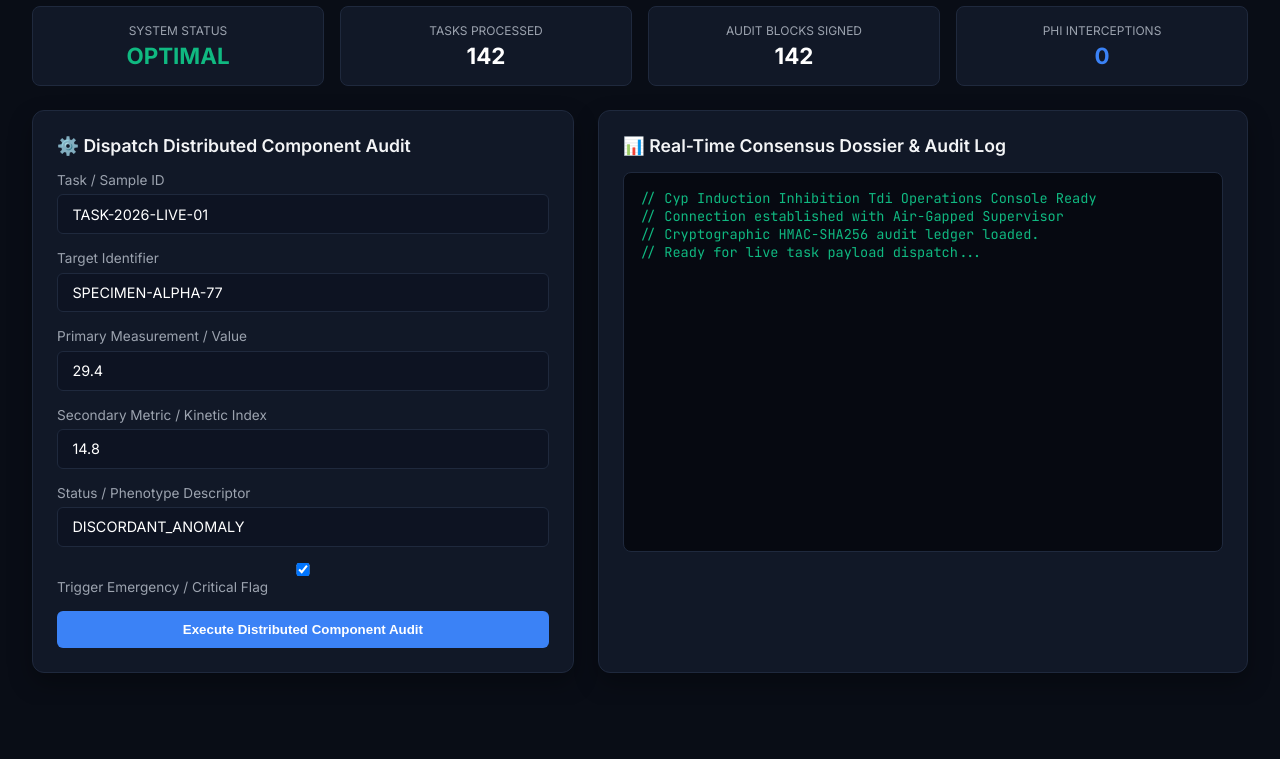
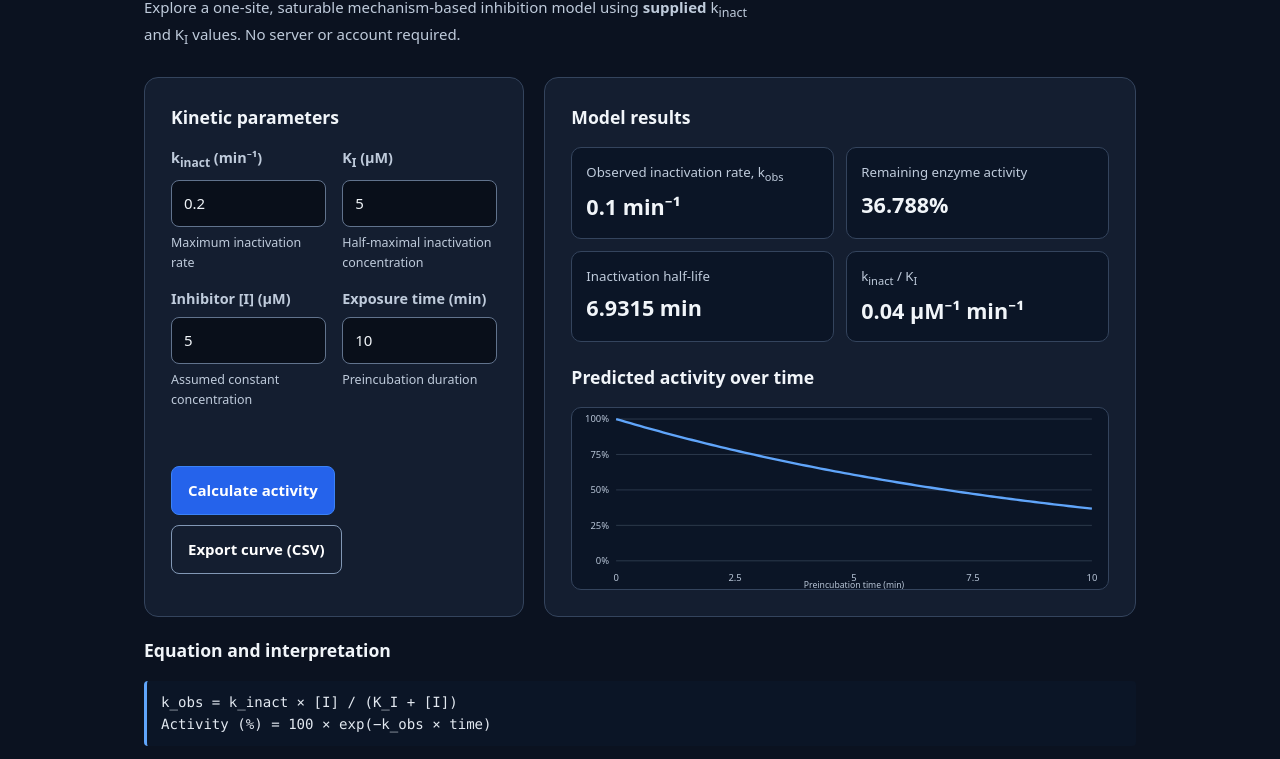
Before and after one commit to abusuraihsakhri/cyp-induction-inhibition-tdi, a plain HTML site: page web/index.html in a window 1280 px wide. Shown: the part 135-894 px from the top of the page. Before the commit the page ends 840 px from the top, so only its background shows below. Drawn offline with Linux system fonts and the light colour scheme.

Commit message:
Replace broken simulation console with transparent functioning TDI calculator

```diff
--- a/web/index.html
+++ b/web/index.html
@@ -1,236 +1,119 @@
-<!DOCTYPE html>
+<!doctype html>
 <html lang="en">
 <head>
-    <meta charset="UTF-8">
-    <meta name="viewport" content="width=device-width, initial-scale=1.0">
-    <title>Cyp Induction Inhibition Tdi — Operations Console</title>
-    <link href="https://fonts.googleapis.com/css2?family=Inter:wght@300;400;600;700&family=JetBrains+Mono:wght@400;600&display=swap" rel="stylesheet">
+  <meta charset="utf-8">
+  <meta name="viewport" content="width=device-width,initial-scale=1">
+  <meta name="description" content="Local CYP time-dependent inactivation kinetic model using fitted k_inact and K_I parameters.">
+  <title>CYP Time-Dependent Inactivation | Kinetic Model</title>
   <style>
-        :root {
-            --bg: #090d16;
-            --card: #111827;
-            --border: #1f293d;
-            --accent: #3b82f6;
-            --accent-glow: rgba(59, 130, 246, 0.25);
-            --text: #f3f4f6;
-            --text-muted: #9ca3af;
-            --danger: #ef4444;
-            --warning: #f59e0b;
-            --success: #10b981;
-        }
-        * { box-sizing: border-box; margin: 0; padding: 0; }
-        body {
-            font-family: 'Inter', sans-serif;
-            background: var(--bg);
-            color: var(--text);
-            padding: 2rem;
-            min-height: 100vh;
-        }
-        .header {
-            display: flex;
-            justify-content: space-between;
-            align-items: center;
-            border-bottom: 1px solid var(--border);
-            padding-bottom: 1.5rem;
-            margin-bottom: 2rem;
-        }
-        .header-title h1 { font-size: 1.6rem; font-weight: 700; color: #fff; }
-        .header-title p { color: var(--text-muted); font-size: 0.9rem; margin-top: 0.25rem; }
-        .badge {
-            display: inline-block;
-            padding: 0.3rem 0.8rem;
-            border-radius: 9999px;
-            font-size: 0.75rem;
-            font-weight: 600;
-            background: var(--accent-glow);
-            color: var(--accent);
-            border: 1px solid var(--accent);
-        }
-        .grid {
-            display: grid;
-            grid-template-columns: 1fr 1.2fr;
-            gap: 1.5rem;
-        }
-        .card {
-            background: var(--card);
-            border: 1px solid var(--border);
-            border-radius: 12px;
-            padding: 1.5rem;
-            box-shadow: 0 10px 25px rgba(0,0,0,0.3);
-        }
-        .card h2 {
-            font-size: 1.1rem;
-            font-weight: 600;
-            margin-bottom: 1rem;
-            display: flex;
-            align-items: center;
-            gap: 0.5rem;
-        }
-        .form-group { margin-bottom: 1rem; }
-        label { display: block; font-size: 0.85rem; color: var(--text-muted); margin-bottom: 0.4rem; }
-        input, select, textarea {
-            width: 100%;
-            padding: 0.65rem 0.9rem;
-            background: #0d1322;
-            border: 1px solid var(--border);
-            border-radius: 6px;
-            color: #fff;
-            font-family: inherit;
-            font-size: 0.9rem;
-        }
-        input:focus, textarea:focus { outline: none; border-color: var(--accent); }
-        .btn {
-            background: var(--accent);
-            color: #fff;
-            border: none;
-            padding: 0.7rem 1.4rem;
-            border-radius: 6px;
-            font-weight: 600;
-            cursor: pointer;
-            transition: 0.2s;
-            width: 100%;
-        }
-        .btn:hover { background: #2563eb; }
-        .terminal {
-            background: #060911;
-            border: 1px solid var(--border);
-            border-radius: 8px;
-            padding: 1rem;
-            font-family: 'JetBrains Mono', monospace;
-            font-size: 0.85rem;
-            color: #10b981;
-            height: 380px;
-            overflow-y: auto;
-            white-space: pre-wrap;
-        }
-        .metrics-bar {
-            display: grid;
-            grid-template-columns: repeat(4, 1fr);
-            gap: 1rem;
-            margin-bottom: 1.5rem;
-        }
-        .metric-box {
-            background: var(--card);
-            border: 1px solid var(--border);
-            border-radius: 8px;
-            padding: 1rem;
-            text-align: center;
-        }
-        .metric-val { font-size: 1.4rem; font-weight: 700; color: #fff; margin-top: 0.25rem; }
-        .metric-label { font-size: 0.75rem; color: var(--text-muted); text-transform: uppercase; }
+    :root { color-scheme: dark; --bg:#0b1220; --surface:#141e30; --line:#34445d; --text:#f1f5f9; --muted:#bfcbdb; --accent:#60a5fa; }
+    * { box-sizing:border-box; }
+    body { margin:0; background:var(--bg); color:var(--text); font:15px/1.55 system-ui, -apple-system, Segoe UI, sans-serif; }
+    .shell { max-width:1080px; margin:auto; padding:clamp(18px,4vw,44px); }
+    h1 { font-size:clamp(1.6rem,3vw,2.35rem); line-height:1.2; margin:0 0 8px; letter-spacing:-.03em; }
+    h2 { font-size:1.1rem; margin:0 0 16px; }
+    p { margin:0 0 16px; }
+    .subtitle, .note { color:var(--muted); max-width:72ch; }
+    .topline { display:inline-block; color:var(--accent); font-size:.78rem; letter-spacing:.12em; font-weight:700; text-transform:uppercase; margin-bottom:12px; }
+    .layout { display:grid; grid-template-columns:minmax(280px, .9fr) minmax(340px, 1.4fr); gap:20px; margin-top:28px; }
+    .card { background:var(--surface); border:1px solid var(--line); border-radius:14px; padding:clamp(18px,2.3vw,26px); }
+    .fields { display:grid; grid-template-columns:1fr 1fr; gap:16px; }
+    label { display:block; color:var(--muted); font-weight:600; font-size:.9rem; margin-bottom:7px; }
+    input { width:100%; min-width:0; padding:11px 12px; border-radius:8px; border:1px solid #61738d; background:#090f1a; color:var(--text); font:inherit; }
+    input:focus-visible, button:focus-visible, a:focus-visible { outline:3px solid #93c5fd; outline-offset:2px; }
+    .hint { font-size:.78rem; color:var(--muted); margin:6px 0 0; }
+    button { background:#2563eb; color:#fff; border:1px solid #3b82f6; border-radius:8px; padding:12px 16px; font:inherit; font-weight:700; cursor:pointer; }
+    button:hover:not(:disabled) { background:#1d4ed8; }
+    button:disabled { opacity:.52; cursor:not-allowed; }
+    .actions { display:flex; flex-wrap:wrap; gap:10px; margin-top:22px; }
+    .secondary { background:transparent; border-color:#8298b5; }
+    .secondary:hover:not(:disabled) { background:#26344c; }
+    .metrics { display:grid; grid-template-columns:repeat(2,minmax(0,1fr)); gap:12px; }
+    .metric { padding:14px; border-radius:10px; border:1px solid var(--line); background:#0b1526; }
+    .metric .key { font-size:.83rem; color:var(--muted); }
+    .metric .val { font-size:clamp(1.05rem,2vw,1.35rem); font-weight:700; font-variant-numeric:tabular-nums; overflow-wrap:anywhere; margin-top:5px; }
+    .chart { margin-top:22px; }
+    svg { width:100%; height:auto; display:block; border:1px solid var(--line); border-radius:10px; background:#0b1526; }
+    .formula { display:block; padding:10px 14px; border-left:3px solid var(--accent); background:#0b1526; color:#e2e8f0; border-radius:4px; font: .88rem/1.6 ui-monospace,SFMono-Regular,Consolas,monospace; overflow-x:auto; margin:16px 0; }
+    .explain { margin-top:20px; }
+    .explain h2 { margin-bottom:8px; }
+    .explain p { color:var(--muted); }
+    .error { color:#fca5a5; min-height:1.5em; margin:12px 0 0; }
+    footer { margin-top:30px; padding-top:18px; border-top:1px solid var(--line); color:var(--muted); font-size:.87rem; }
+    a { color:#93c5fd; }
+    @media(max-width:760px) { .layout { grid-template-columns:1fr; } }
+    @media(max-width:420px) { .fields, .metrics { grid-template-columns:1fr; } }
   </style>
 </head>
 <body>
+  <main class="shell">
+    <header>
+      <span class="topline">Computational pharmacology · local browser tool</span>
+      <h1>CYP time-dependent inactivation</h1>
+      <p class="subtitle">Explore a one-site, saturable mechanism-based inhibition model using <strong>supplied</strong> k<sub>inact</sub> and K<sub>I</sub> values. No server or account required.</p>
+    </header>
 
-    <div class="header">
-        <div class="header-title">
-            <h1>Cyp Induction Inhibition Tdi</h1>
-            <p>Domain: Clinical & Cryptographic AI | Standard: CAP / CLSI / NIST Standards | LabMind-Atlas Architecture</p>
+    <div class="layout">
+      <section class="card" aria-labelledby="inputs-heading">
+        <h2 id="inputs-heading">Kinetic parameters</h2>
+        <form id="kinetics-form">
+          <div class="fields">
+            <div>
+              <label for="kinact">k<sub>inact</sub> (min⁻¹)</label>
+              <input id="kinact" type="number" min="0" step="any" required value="0.2" inputmode="decimal">
+              <p class="hint">Maximum inactivation rate</p>
             </div>
             <div>
-            <span class="badge">Air-Gapped Active</span>
-            <span class="badge" style="background: rgba(16,185,129,0.2); color: #10b981; border-color: #10b981;">Zero-PHI Guard Active</span>
+              <label for="ki">K<sub>I</sub> (µM)</label>
+              <input id="ki" type="number" min="0.000000000001" step="any" required value="5" inputmode="decimal">
+              <p class="hint">Half-maximal inactivation concentration</p>
+            </div>
+            <div>
+              <label for="inhibitor">Inhibitor [I] (µM)</label>
+              <input id="inhibitor" type="number" min="0" step="any" required value="5" inputmode="decimal">
+              <p class="hint">Assumed constant concentration</p>
+            </div>
+            <div>
+              <label for="minutes">Exposure time (min)</label>
+              <input id="minutes" type="number" min="0" step="any" required value="10" inputmode="decimal">
+              <p class="hint">Preincubation duration</p>
             </div>
           </div>
+          <p id="form-error" class="error" role="alert" aria-live="polite"></p>
+          <div class="actions">
+            <button type="submit">Calculate activity</button>
+            <button type="button" id="export" class="secondary" disabled>Export curve (CSV)</button>
+          </div>
+        </form>
+      </section>
 
-    <div class="metrics-bar">
-        <div class="metric-box">
-            <div class="metric-label">System Status</div>
-            <div class="metric-val" style="color: var(--success);" id="m-status">OPTIMAL</div>
+      <section class="card" aria-labelledby="results-heading">
+        <h2 id="results-heading">Model results</h2>
+        <div id="result" hidden aria-live="polite">
+          <div class="metrics">
+            <div class="metric"><div class="key">Observed inactivation rate, k<sub>obs</sub></div><div class="val" id="kobs">—</div></div>
+            <div class="metric"><div class="key">Remaining enzyme activity</div><div class="val" id="activity">—</div></div>
+            <div class="metric"><div class="key">Inactivation half-life</div><div class="val" id="half-life">—</div></div>
+            <div class="metric"><div class="key">k<sub>inact</sub> / K<sub>I</sub></div><div class="val" id="efficiency">—</div></div>
           </div>
-        <div class="metric-box">
-            <div class="metric-label">Tasks Processed</div>
-            <div class="metric-val" id="m-tasks">142</div>
-        </div>
-        <div class="metric-box">
-            <div class="metric-label">Audit Blocks Signed</div>
-            <div class="metric-val" id="m-audit">142</div>
-        </div>
-        <div class="metric-box">
-            <div class="metric-label">PHI Interceptions</div>
-            <div class="metric-val" style="color: var(--accent);" id="m-phi">0</div>
+          <div class="chart">
+            <h2>Predicted activity over time</h2>
+            <svg id="activity-plot" role="img" aria-label="Line plot of predicted percentage enzyme activity remaining over exposure time" viewBox="0 0 680 230"></svg>
           </div>
         </div>
-
-    <div class="grid">
-        <div class="card">
-            <h2>⚙️ Dispatch Distributed Component Audit</h2>
-            <div class="form-group">
-                <label>Task / Sample ID</label>
-                <input type="text" id="task_id" value="TASK-2026-LIVE-01">
-            </div>
-            <div class="form-group">
-                <label>Target Identifier</label>
-                <input type="text" id="target_id" value="SPECIMEN-ALPHA-77">
-            </div>
-            <div class="form-group">
-                <label>Primary Measurement / Value</label>
-                <input type="number" id="primary_metric" value="29.4" step="0.1">
-            </div>
-            <div class="form-group">
-                <label>Secondary Metric / Kinetic Index</label>
-                <input type="number" id="secondary_metric" value="14.8" step="0.1">
-            </div>
-            <div class="form-group">
-                <label>Status / Phenotype Descriptor</label>
-                <input type="text" id="status_descriptor" value="DISCORDANT_ANOMALY">
-            </div>
-            <div class="form-group">
-                <label><input type="checkbox" id="is_critical" checked> Trigger Emergency / Critical Flag</label>
-            </div>
-            <button class="btn" onclick="runAudit()">Execute Distributed Component Audit</button>
+      </section>
     </div>
 
-        <div class="card">
-            <h2>📊 Real-Time Consensus Dossier & Audit Log</h2>
-            <div class="terminal" id="outputConsole">// Cyp Induction Inhibition Tdi Operations Console Ready
-// Connection established with Air-Gapped Supervisor
-// Cryptographic HMAC-SHA256 audit ledger loaded.
-// Ready for live task payload dispatch...</div>
-        </div>
-    </div>
-
-    <script>
-        async function runAudit() {
-            const consoleEl = document.getElementById('outputConsole');
-            consoleEl.innerText = "// Dispatching task across specialized workers...
-// Invoking InvariantQCWorker, SafetyEscalationWorker, ProtocolWorker...";
-
-            const payload = {
-                task_id: document.getElementById('task_id').value,
-                target_identifier: document.getElementById('target_id').value,
-                primary_metric: parseFloat(document.getElementById('primary_metric').value),
-                secondary_metric: parseFloat(document.getElementById('secondary_metric').value),
-                status_descriptor: document.getElementById('status_descriptor').value,
-                is_critical_flag: document.getElementById('is_critical').checked
-            };
-
-            try {
-                const res = await fetch('/api/audit', {
-                    method: 'POST',
-                    headers: { 'Content-Type': 'application/json' },
-                    body: JSON.stringify(payload)
-                });
-                const data = await res.json();
-                consoleEl.innerText = JSON.stringify(data, null, 2);
-                document.getElementById('m-tasks').innerText = parseInt(document.getElementById('m-tasks').innerText) + 1;
-                document.getElementById('m-audit').innerText = parseInt(document.getElementById('m-audit').innerText) + 1;
-            } catch (err) {
-                consoleEl.innerText = "// Offline / Simulation Output:\n" + JSON.stringify({
-                    dossier_id: "DOSSIER-SIM-" + Math.floor(Math.random()*10000),
-                    system: "cyp-induction-inhibition-tdi",
-                    domain: "Clinical & Cryptographic AI",
-                    task_id: payload.task_id,
-                    overall_urgency: payload.is_critical_flag ? "CRITICAL_STAT_PANIC" : "ELEVATED_RISK",
-                    integrity_status: "DISCORDANT_ANOMALY",
-                    alerts: [
-                        { worker: "InvariantQCWorker", alert: "Primary metric exceeds upper reference bound" },
-                        { worker: "SafetyEscalationWorker", alert: "Critical emergency interlock flag active" }
-                    ],
-                    audit_hash: "HMAC_SHA256_e83f9a72b941d6c381f9"
-                }, null, 2);
-            }
-        }
-    </script>
+    <section class="explain" aria-labelledby="assumptions-heading">
+      <h2 id="assumptions-heading">Equation and interpretation</h2>
+      <code class="formula">k_obs = k_inact × [I] / (K_I + [I])<br>Activity (%) = 100 × exp(−k_obs × time)</code>
+      <p>This calculation assumes one-site saturable time-dependent inactivation, constant inhibitor concentration, and first-order activity loss. It does not fit parameters from experiments, account for enzyme turnover or inhibitor depletion, classify reversible inhibition or induction, or predict clinical drug–drug interactions. The repository's separate Python audit/CLI workflows use heuristic screening thresholds, not these kinetic equations.</p>
+      <p>Input values and results remain in your browser. The CSV export is created locally; no data are uploaded. For research and educational exploration only, not clinical decision-making.</p>
+    </section>
+    <footer>
+      Source: <a href="https://github.com/abusuraihsakhri/cyp-induction-inhibition-tdi">GitHub repository</a> · MIT license
+    </footer>
+  </main>
+  <script type="module" src="./app.mjs"></script>
 </body>
 </html>
```
Lines whose indentation alone changed are shown as unchanged.
